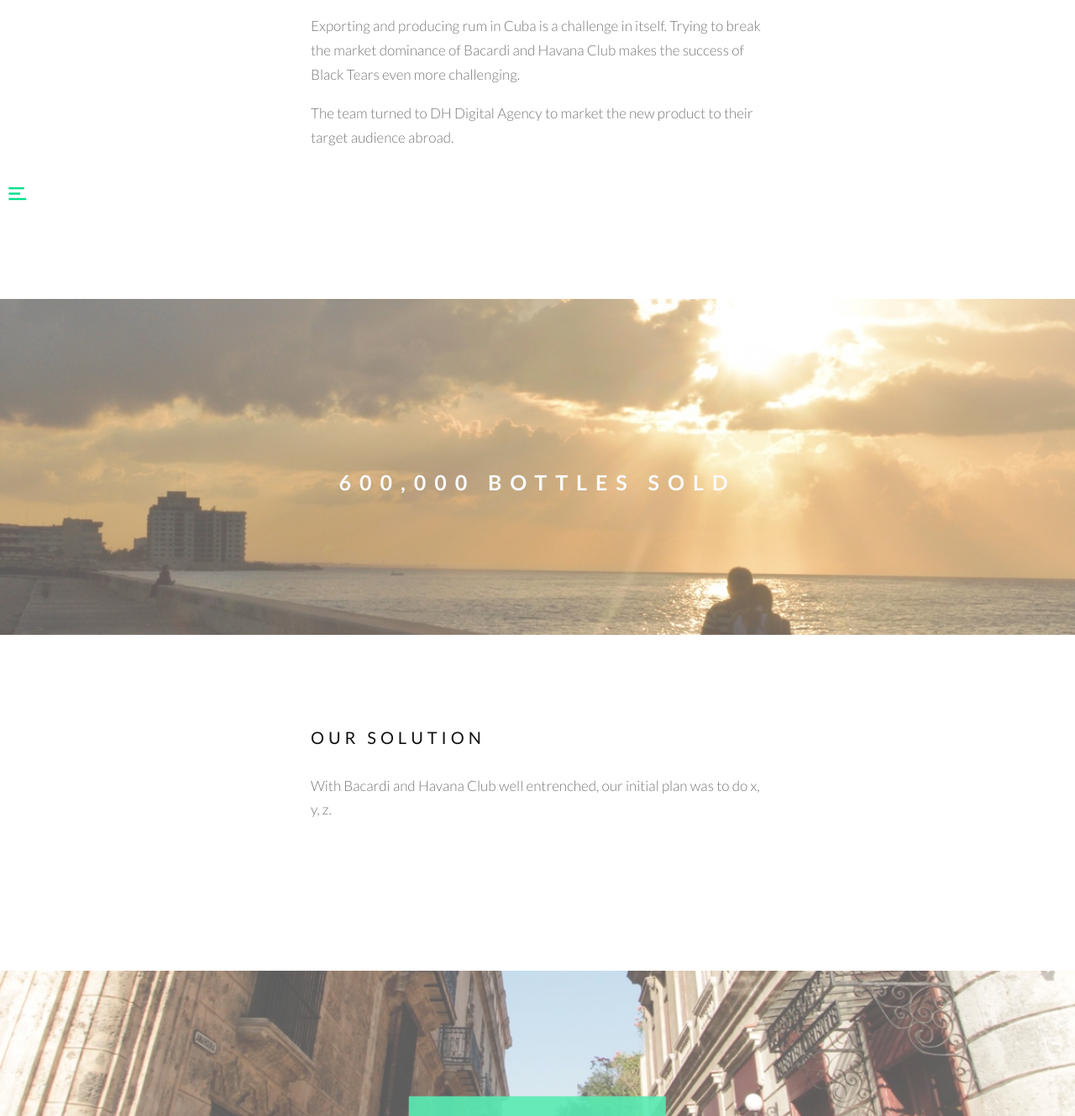
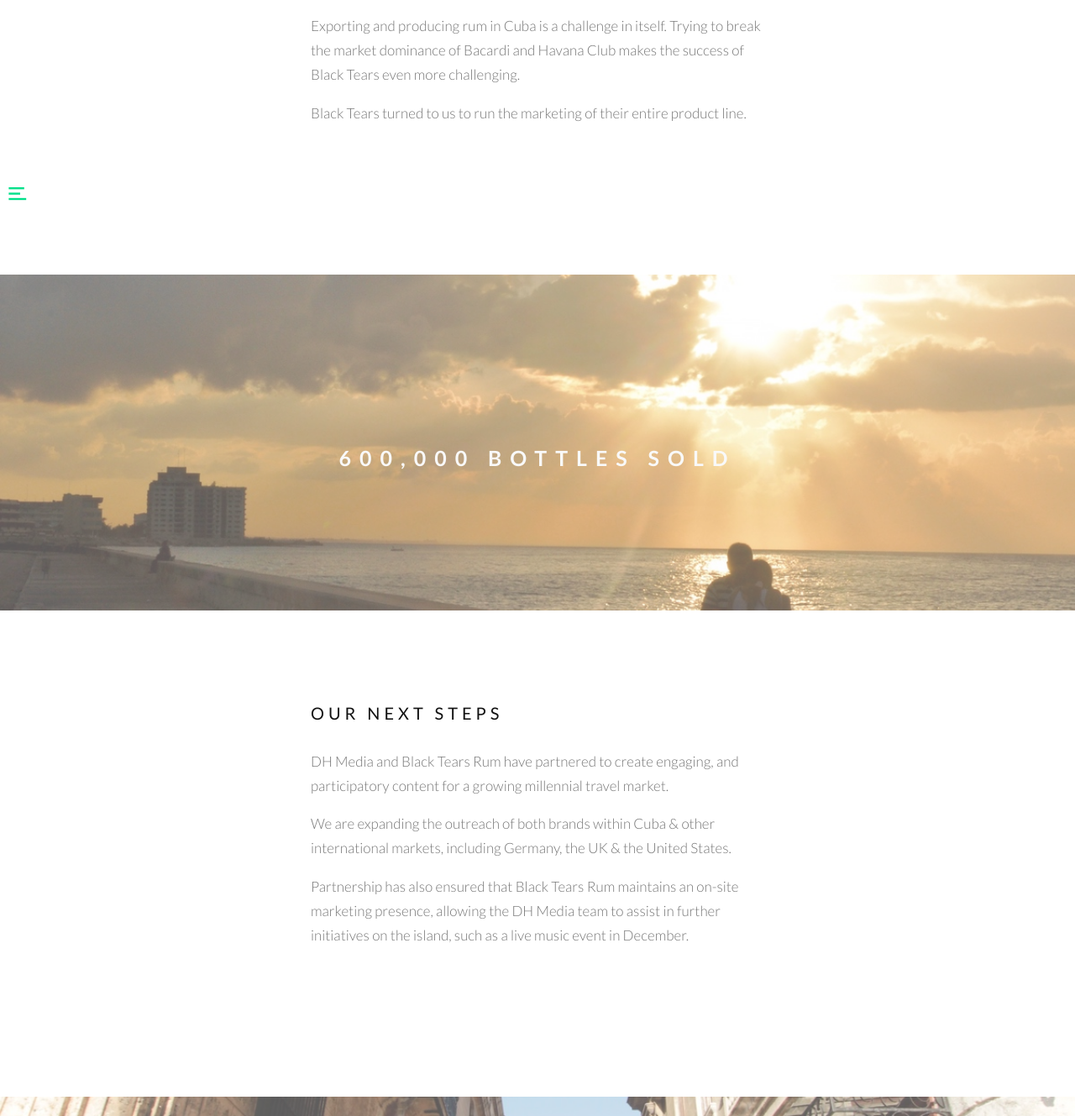
Before and after one commit to henrylatham/dh, a plain HTML site: page case-study.html in a window 1280 px wide. Shown: the part 549-1878 px from the top of the page at 84% size. Drawn offline with Linux system fonts and the light colour scheme; a script that the page names is missing.

Commit message:
Update case-study.html

```diff
--- a/case-study.html
+++ b/case-study.html
@@ -76,7 +76,7 @@
         <div class ="what-we-do">
           <h3>THE PROBLEM</h3>
             <p>Exporting and producing rum in Cuba is a challenge in itself. Trying to break the market dominance of Bacardi and Havana Club makes the success of Black Tears even more challenging.</p>
-            <p>The team turned to DH Digital Agency to market the new product to their target audience abroad.</p>
+            <p>Black Tears turned to us to run the marketing of their entire product line.</p>
         </div>
 
         <div class="bgimg-6">
@@ -86,8 +86,10 @@
         </div>
 
         <div class="about" style="position:relative;">
-              <h3>OUR SOLUTION</h3>
-              <p>With Bacardi and Havana Club well entrenched, our initial plan was to do x, y, z.</p>
+              <h3>OUR NEXT STEPS</h3>
+              	<p>DH Media and Black Tears Rum have partnered to create engaging, and participatory content for a growing millennial travel market.</p>
+		<p>We are expanding the outreach of both brands within Cuba & other international markets, including Germany, the UK & the United States.</p>
+		<p>Partnership has also ensured that Black Tears Rum maintains an on-site marketing presence, allowing the DH Media team to assist in further initiatives on the island, such as a live music event in December.</p>
         </div>
 
         <div class="bgimg-7">
```
